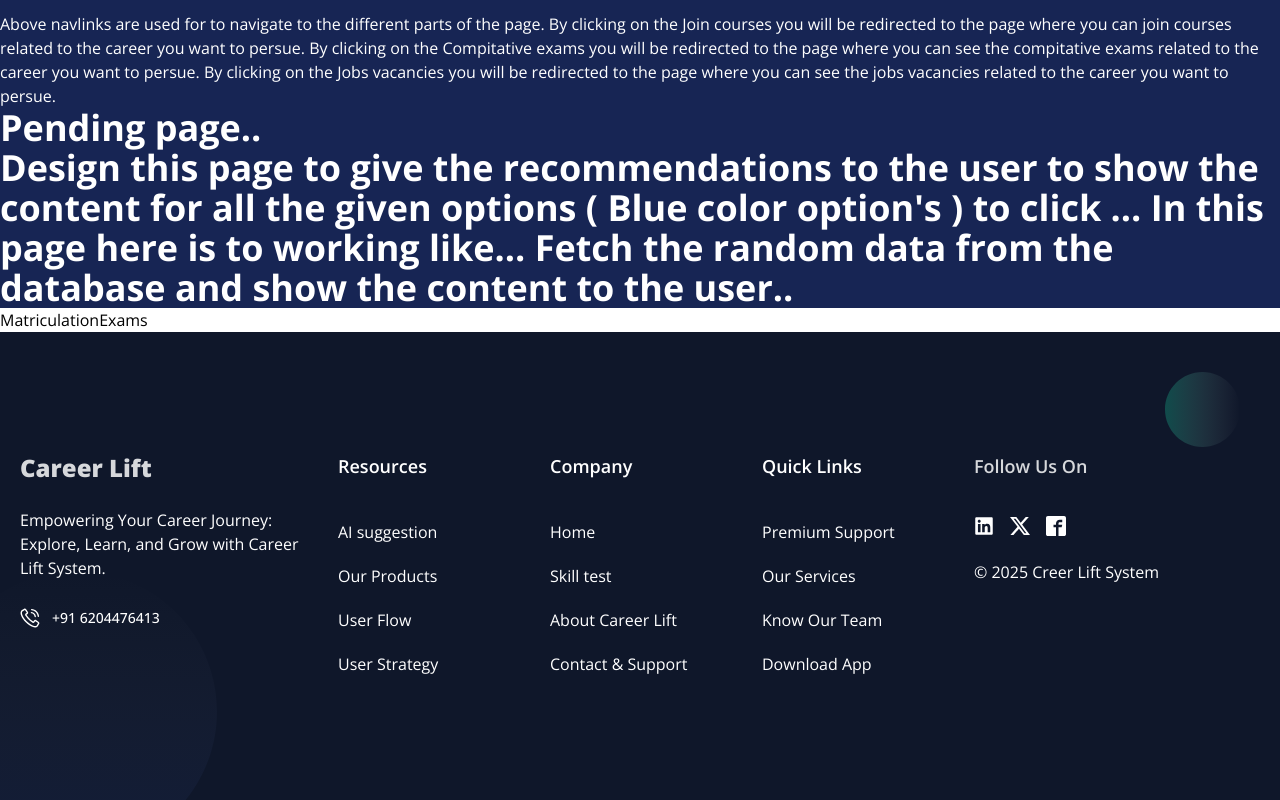
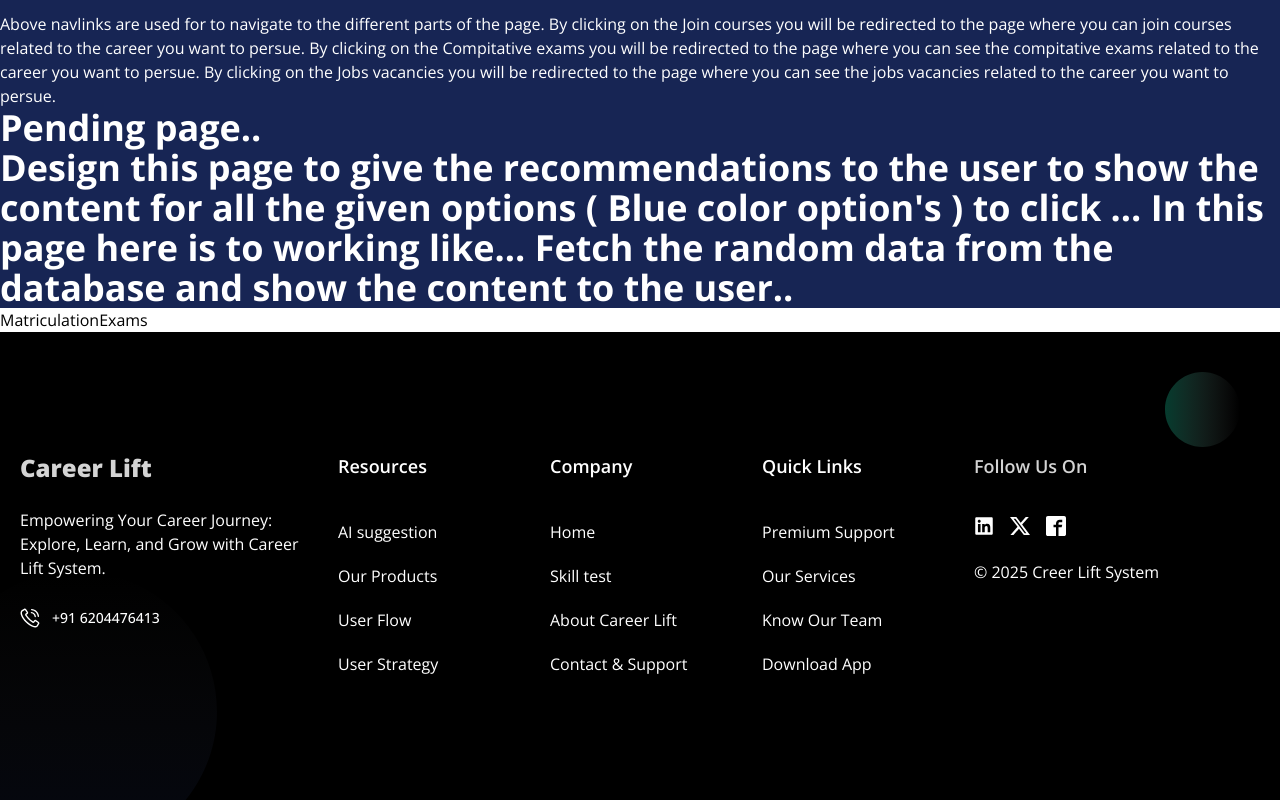
Before and after one commit to shiba-murmu/final-year, a React (Vite) app: page /ContentWindow/1 in a window 1280 px wide. Shown: the part 432-1232 px from the top of the page. Built offline with nearby package versions, Linux system fonts and the light colour scheme; a web font is replaced by a local one.

Commit message:
some comments of the footer has been deleted.

```diff
--- a/src/components/Footer.jsx
+++ b/src/components/Footer.jsx
@@ -13,7 +13,7 @@ import { BsTwitterX } from "react-icons/bs";
 function Footer() {
   return (
     <>
-      <footer className="relative z-10 p-5 bg-slate-900 text-white pb-10 pt-20 dark:bg-dark lg:pb-20 lg:pt-[120px]">
+      <footer className="relative z-10 p-5 bg-black text-white pb-10 pt-20 dark:bg-dark lg:pb-20 lg:pt-[120px]">
         <div className="container">
           <div className="-mx-4 flex flex-wrap">
             <div className="w-full px-4 sm:w-2/3 lg:w-3/12">
@@ -187,87 +187,6 @@ function Footer() {
         </div>
       </footer>
 
-      {/* <footer className="bg-slate-900  text-white py-12">
-        <div className="max-w-screen-xl mx-auto px-4">
-          <div className="flex flex-wrap justify-between">
-            <div className="w-full md:w-1/4 mb-6 md:mb-0">
-              <div className="footer-logo mb-4 flex items-center">
-                <img
-                  src="https://www.thesparksfoundationsingapore.org/images/logo_small.png"
-                  alt="logo"
-                  className="h-12 mr-2"
-                />
-                <span className="text-2xl font-semibold">Career Lift</span>
-              </div>
-              <p className="text-sm"> 2025 Career Lift. All rights reserved.</p>
-            </div>
-            <div className="w-full md:w-1/4 mb-6 md:mb-0">
-              <h3 className="text-lg font-semibold mb-3">Quick Links</h3>
-              <ul className="flex flex-col space-y-3">
-                <li className="hover:bg-gray-900 p-2 rounded">
-                  <Link
-                    to="/homepage"
-                    className="hover:underline hover:font-semibold"
-                  >
-                    Home
-                  </Link>
-                </li>
-                <li className="hover:bg-gray-900 p-2 rounded">
-                  <Link
-                    to="/about"
-                    className="hover:underline hover:font-semibold"
-                  >
-                    About
-                  </Link>
-                </li>
-                <li className="hover:bg-gray-900 p-2 rounded">
-                  <Link
-                    to="/SkillTest"
-                    className="hover:underline hover:font-semibold"
-                  >
-                    Skill test
-                  </Link>
-                </li>
-                <li className="hover:bg-gray-900 p-2 rounded">
-                  <Link
-                    to="/contact"
-                    className="hover:underline hover:font-semibold"
-                  >
-                    Contact
-                  </Link>
-                </li>
-              </ul>
-            </div>
-            <div className="w-full md:w-1/4 flex justify-end flex-col items-center mb-6 md:mb-0">
-              <h3 className="text-lg font-semibold mb-3">Follow Us</h3>
-              <ul className="flex justify-center  items-center space-x-3">
-                <li className="p-2 rounded">
-                  <a href="#">
-                    <BsTwitterX size={32} />
-                  </a>
-                </li>
-                <li className="p-2 rounded">
-                  <a href="#">
-                    <ImFacebook2 size={32} />
-                  </a>
-                </li>
-                <li className="p-2 rounded">
-                  <a href="https://www.linkedin.com/in/shivani-singh-258991308/">
-                    <FaLinkedin size={32} />
-                  </a>
-                </li>
-              </ul>
-            </div>
-            <div className="w-full flex justify-end flex-col md:w-1/4">
-              <h3 className="text-lg font-semibold mb-3">Contact Us</h3>
-              <ul>
-                <li>Email: info@careerlift.com</li>
-                <li>Phone: +123 456 7890</li>
-              </ul>
-            </div>
-          </div>
-        </div>
-      </footer> */}
     </>
   );
 }
```
